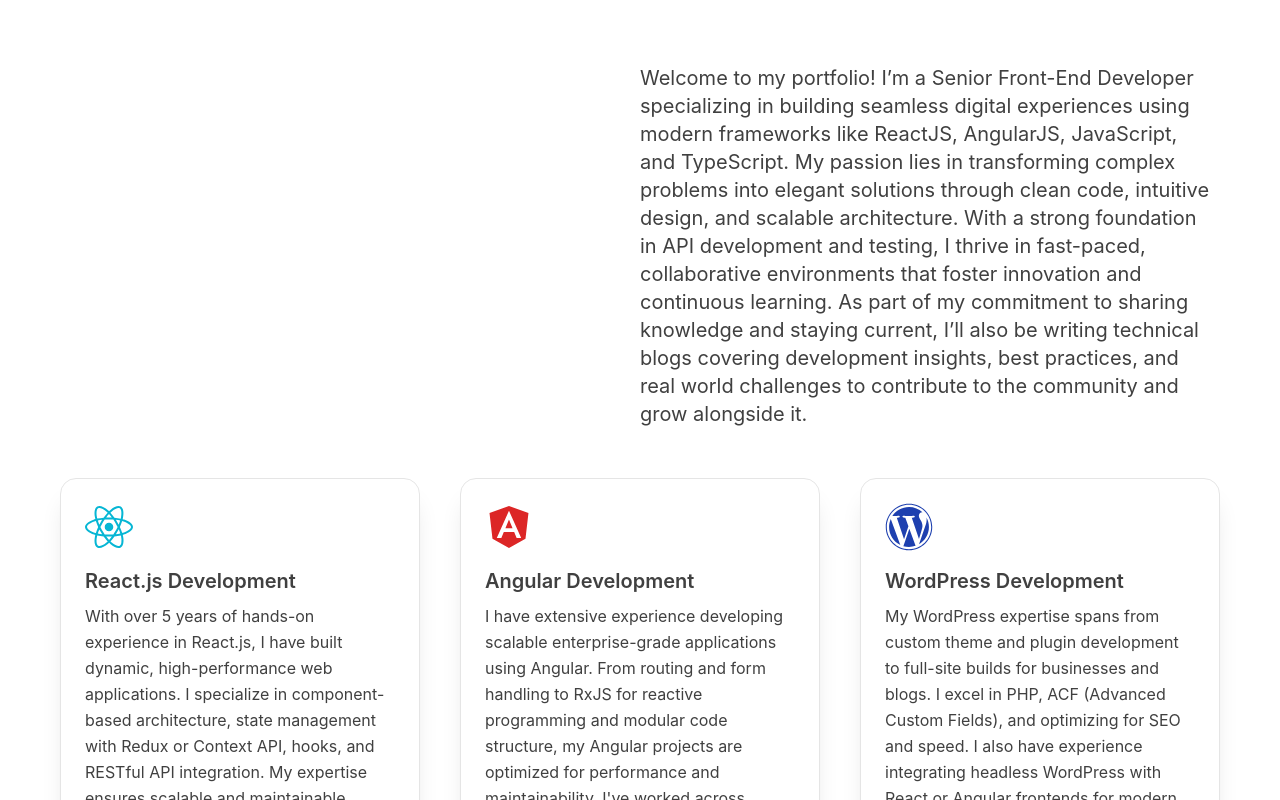
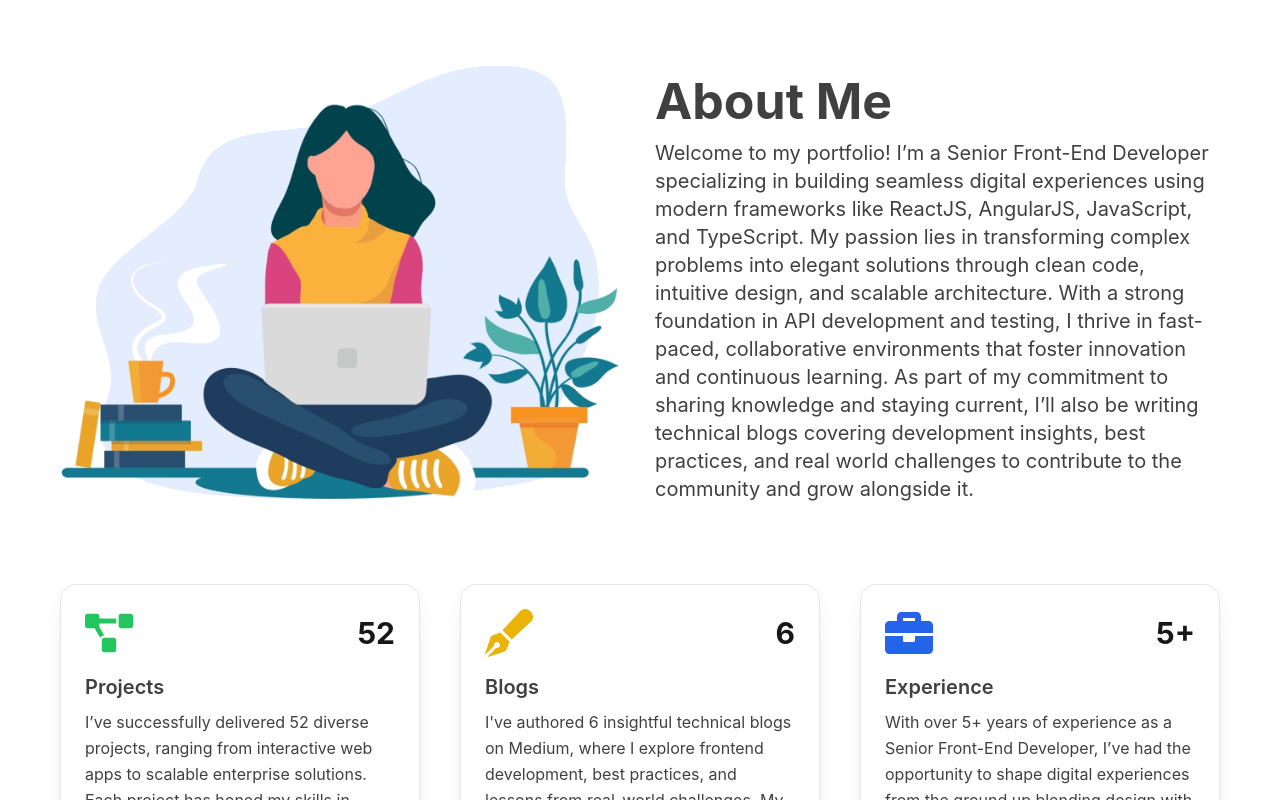
Before and after one commit to jobinijohnson07/portfolio, a React (Create React App) app: page / in a window 1280 px wide. Shown: the part 820-1620 px from the top of the page. Built offline with nearby package versions, Linux system fonts and the light colour scheme.

Commit message:
about section changes fixed

```diff
--- a/src/components/About/About.js
+++ b/src/components/About/About.js
@@ -1,12 +1,19 @@
 import React from "react";
 import './About.scss';
+import DevImg from "../../assets/about.png";
 
 const About = () => {
   return (
     <div className="about-section bg-white dark:bg-black text-black dark:text-white">
       <div className="display-section">
-        <div className="image-section"></div>
-        <div className="content-section max-w-xl text-sm md:text-lg text-neutral-700 dark:text-neutral-400">
+        <div className="image-section">
+          <img src={DevImg} alt="devImg" />
+        </div>
+        <div className="content-section ">
+          <div className="aboutheading-content text-neutral-700 dark:text-neutral-400">
+            About Me
+          </div>
+          <div className="about-content max-w-xl text-sm md:text-lg text-neutral-700 dark:text-neutral-400">
           Welcome to my portfolio! I’m a Senior Front-End Developer specializing in building seamless digital
           experiences using modern frameworks like ReactJS, AngularJS, JavaScript, and TypeScript. My passion
           lies in transforming complex problems into elegant solutions through clean code, intuitive design,
@@ -16,6 +23,7 @@ const About = () => {
           blogs covering development insights, best practices, and real world challenges to contribute to
           the community and grow alongside it.</div>
         </div>
+        </div>
     </div>
   );
 }
--- a/src/components/About/About.scss
+++ b/src/components/About/About.scss
@@ -1,5 +1,5 @@
 .about-section{
-    padding: 30px;
+    padding: 30px 60px;
     .display-section{
         display: flex;
     }
@@ -8,7 +8,14 @@
     }
     .content-section{
         width: 50%;
+        margin-left: 30px;
+    }
+    .about-content{
         font-size: 20px;
         line-height: 28px;
     }
+    .aboutheading-content{
+        font-size: 50px;
+        font-weight: bold;
+    }
 }
--- a/src/components/Summary/Summary.js
+++ b/src/components/Summary/Summary.js
@@ -1,38 +1,41 @@
 import React from "react";
-import { FaReact, FaAngular, FaWordpress } from "react-icons/fa";
+import { FaProjectDiagram, FaPenFancy, FaBriefcase } from "react-icons/fa";
 import './Summary.scss';
 
 const experiences = [
-  {
-    title: "React.js Development",
-    description: `With over 5 years of hands-on experience in React.js, I have built dynamic, high-performance web applications. I specialize in component-based architecture, state management with Redux or Context API, hooks, and RESTful API integration. My expertise ensures scalable and maintainable codebases that align with modern development best practices.`,
-    icon: <FaReact className="text-cyan-500" />,
+    {
+    title: "Projects",
+    count: "52",
+    description: `I’ve successfully delivered 52 diverse projects, ranging from interactive web apps to scalable enterprise solutions. Each project has honed my skills in modern frontend technologies, solidified my architectural approach, and deepened my understanding of real-world user needs. My work reflects a commitment to performance, aesthetics, and usability.`,
+    icon: <FaProjectDiagram className="text-green-500" />,
   },
   {
-    title: "Angular Development",
-    description: `I have extensive experience developing scalable enterprise-grade applications using Angular. From routing and form handling to RxJS for reactive programming and modular code structure, my Angular projects are optimized for performance and maintainability. I've worked across Angular versions and kept up-to-date with best practices.`,
-    icon: <FaAngular className="text-red-600" />,
+    title: "Blogs",
+    count: "6",
+    description: `I've authored 6 insightful technical blogs on Medium, where I explore frontend development, best practices, and lessons from real-world challenges. My writing captures both the technical and human sides of being a developer. These pieces aim to educate, inspire, and spark meaningful reflection in the tech community.`,
+    icon: <FaPenFancy className="text-yellow-500" />,
   },
   {
-    title: "WordPress Development",
-    description: `My WordPress expertise spans from custom theme and plugin development to full-site builds for businesses and blogs. I excel in PHP, ACF (Advanced Custom Fields), and optimizing for SEO and speed. I also have experience integrating headless WordPress with React or Angular frontends for modern solutions.`,
-    icon: <FaWordpress className="text-blue-800" />,
-  },
+    title: "Experience",
+    count: "5+",
+    description: `With over 5+ years of experience as a Senior Front-End Developer, I’ve had the opportunity to shape digital experiences from the ground up blending design with functionality. My journey has been about more than just clean code; it's been about solving real problems, collaborating across teams, and building solutions that scale.`,
+    icon: <FaBriefcase className="text-blue-600" />,
+  }
 ];
 
 const Summary = () => {
   return (
     <div className="summary-section bg-white dark:bg-black text-black dark:text-white">
-      {/* <h2 className="summary-content max-w-xl text-sm md:text-lg text-neutral-700 dark:text-neutral-400">
-        5+ Years Of Experience
-      </h2> */}
       <div className="grid grid-cols-1 md:grid-cols-3 gap-10 max-w-7xl mx-auto animate-fade-in">
         {experiences.map((exp, index) => (
           <div
             key={index}
             className="summary-card group relative bg-white dark:bg-neutral-900 text-neutral-700 dark:text-neutral-400 p-6 rounded-2xl shadow-xl border border-neutral-200 dark:border-neutral-700 transition-all duration-300 hover:scale-105 hover:shadow-2xl"
           >
-            <div className="text-5xl mb-4">{exp.icon}</div>
+            <div className="flex items-center justify-between mb-4">
+              <div className="text-5xl">{exp.icon}</div>
+              <div className="text-3xl font-bold text-neutral-900 dark:text-neutral-300">{exp.count}</div>
+            </div>
             <h3 className="text-xl font-semibold mb-2 group-hover:text-blue-500 transition-colors duration-200">
               {exp.title}
             </h3>
--- a/src/components/Summary/Summary.scss
+++ b/src/components/Summary/Summary.scss
@@ -1,5 +1,5 @@
 .summary-section {
-  padding: 20px 60px 50px 60px;;
+  padding: 50px 60px 50px 60px;
   .summary-content {
     font-size: 50px;
     font-weight: bold;
```
Also changed, not shown: src/components/Projects/Projects.js (+2 -12 lines), src/assets/about.png (added), src/assets/welcome.png (added).
